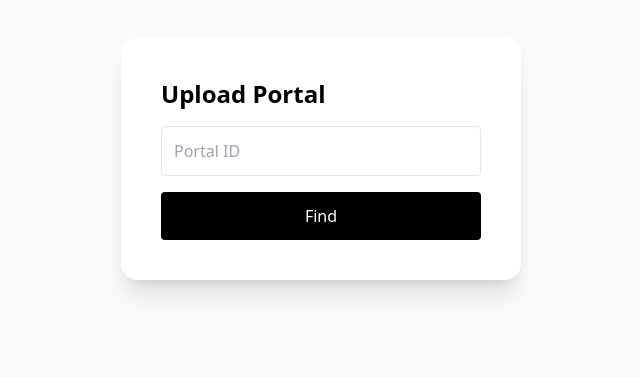
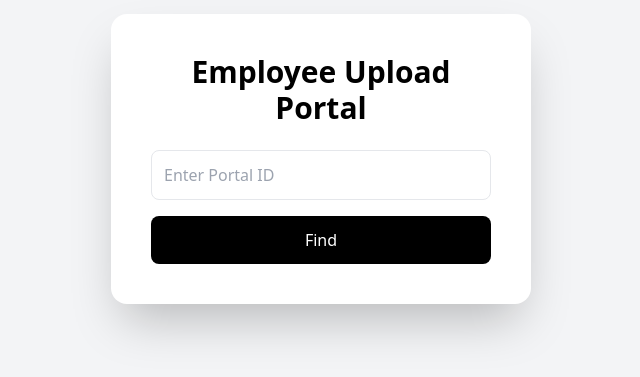
Before and after one commit to Ndelosreyes-maker/monday-upload-portal, a Next.js app in the folder frontend/: page / in a window 1280 px wide. Shown: the part 241-618 px from the top of the page, without its empty margins (319-959 px from the left). Built offline with nearby package versions, Linux system fonts and the light colour scheme.

Commit message:
Update index.js

```diff
--- a/frontend/pages/index.js
+++ b/frontend/pages/index.js
@@ -1,31 +1,46 @@
-
 import { useState } from "react";
 import axios from "axios";
 import { useRouter } from "next/router";
 
-export default function Home(){
-  const [id,setId]=useState("");
-  const router=useRouter();
+export default function Home() {
+  const [portalId, setPortalId] = useState("");
+  const router = useRouter();
 
-  const search=async()=>{
-    const res=await axios.post(`${process.env.NEXT_PUBLIC_API_URL}/search`,{portalId:id});
-    localStorage.setItem("user",JSON.stringify(res.data));
-    router.push("/dashboard");
+  const search = async () => {
+    try {
+      const res = await axios.post(
+        `${process.env.NEXT_PUBLIC_API_URL}/search`,
+        { portalId }
+      );
+      localStorage.setItem("user", JSON.stringify(res.data));
+      router.push("/dashboard");
+    } catch (err) {
+      alert("Portal ID not found");
+    }
   };
 
-  return(
-    <div className="h-screen flex items-center justify-center bg-gray-50">
-      <div className="bg-white p-10 rounded-2xl shadow-xl w-[400px]">
-        <h1 className="text-2xl font-bold mb-4">Upload Portal</h1>
+  return (
+    <div className="min-h-screen flex items-center justify-center bg-gray-100">
+      <div className="bg-white shadow-2xl rounded-2xl p-10 w-[420px]">
+
+        <h1 className="text-3xl font-bold text-center mb-6">
+          Employee Upload Portal
+        </h1>
+
         <input
-          className="border p-3 w-full rounded"
-          placeholder="Portal ID"
-          value={id}
-          onChange={e=>setId(e.target.value)}
+          className="w-full border rounded-lg p-3 mb-4 focus:outline-none focus:ring-2 focus:ring-black"
+          placeholder="Enter Portal ID"
+          value={portalId}
+          onChange={(e) => setPortalId(e.target.value)}
         />
-        <button onClick={search} className="mt-4 w-full bg-black text-white p-3 rounded">
+
+        <button
+          onClick={search}
+          className="w-full bg-black text-white p-3 rounded-lg hover:bg-gray-800 transition"
+        >
           Find
         </button>
+
       </div>
     </div>
   );
```
